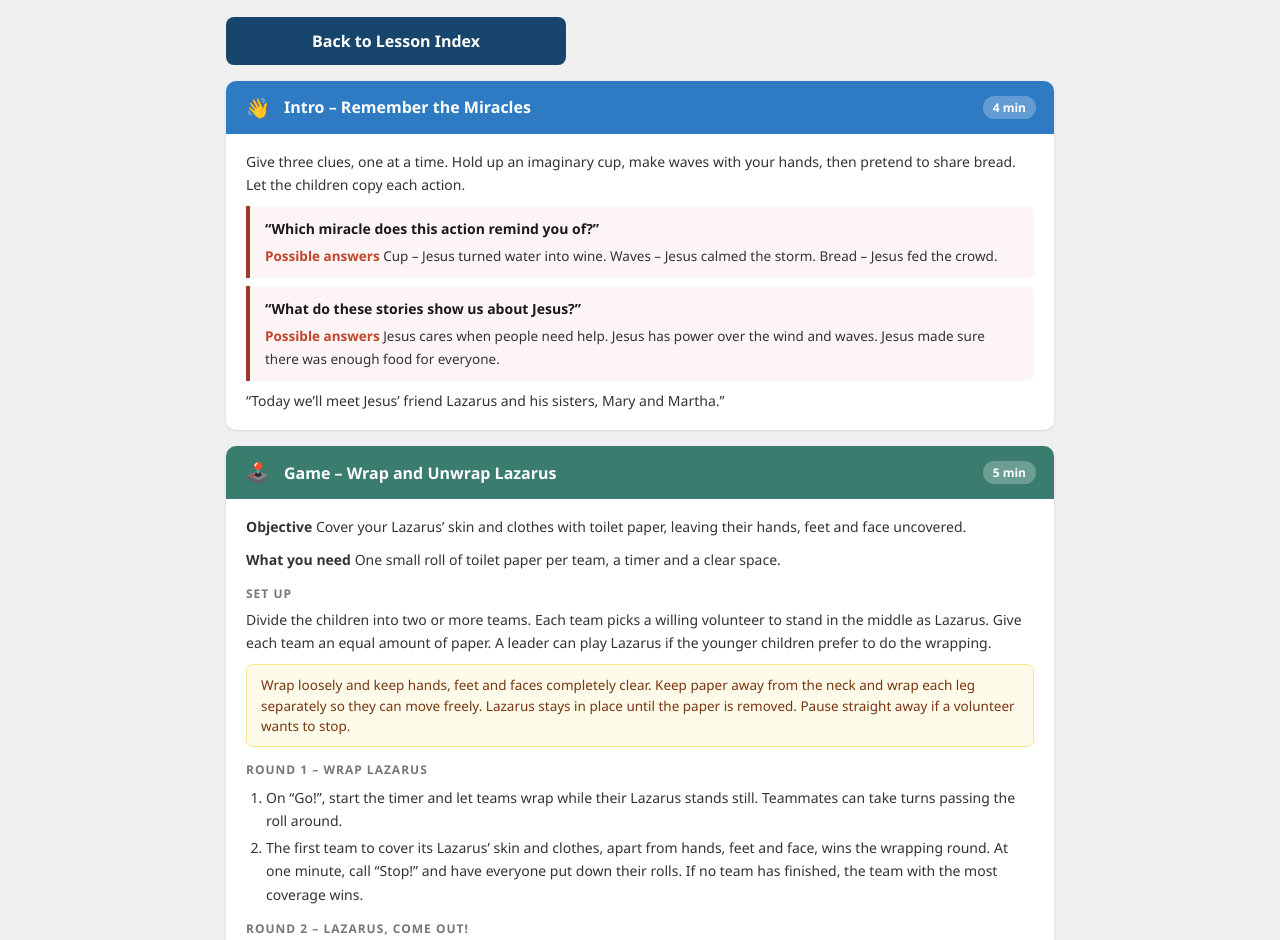
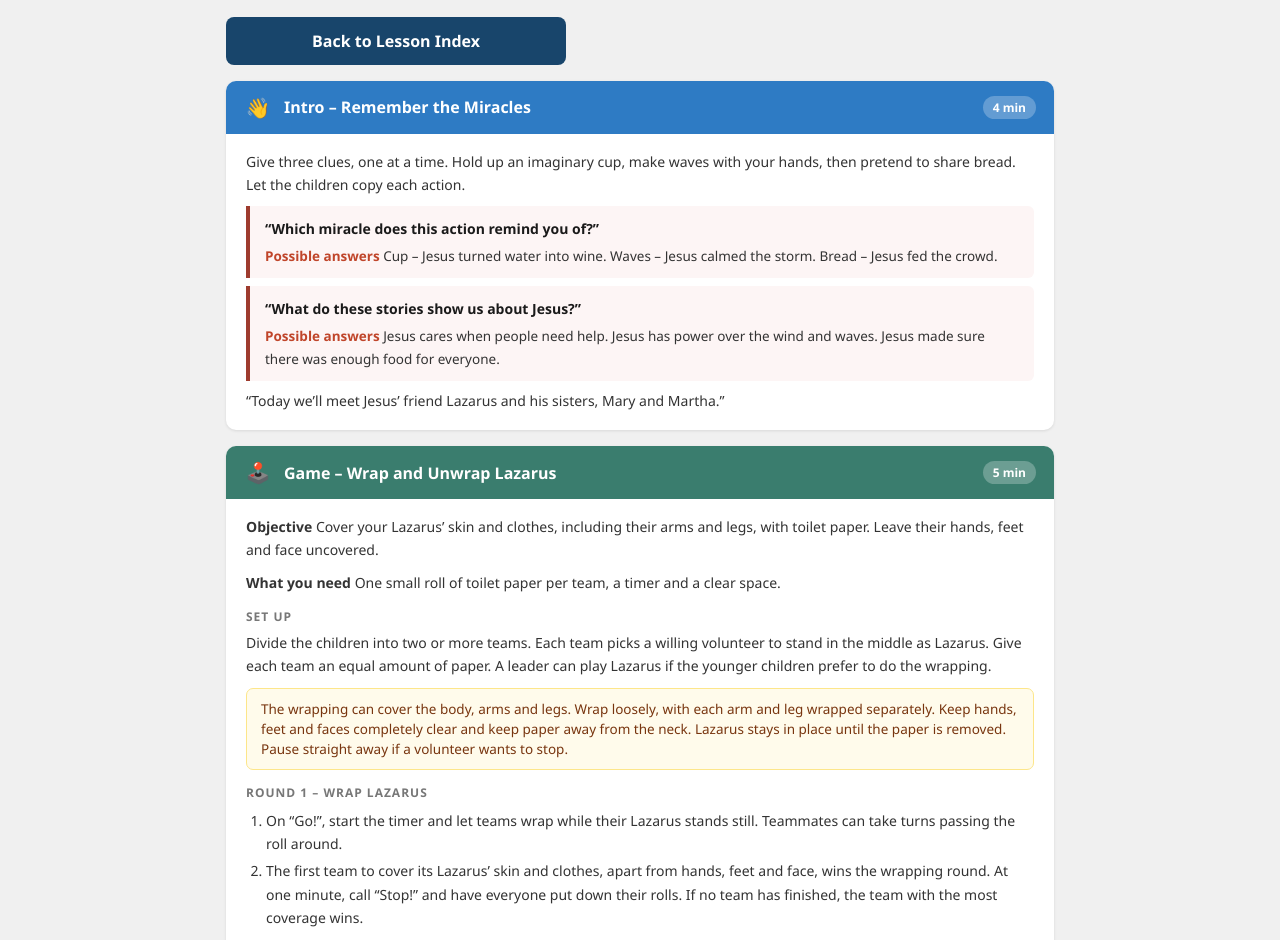
Before and after one commit to TheFieldsChurch/Kids-Church-Curriculum, a plain HTML site: page Miracles-of-Jesus/week-4.html in a window 1280 px wide. Shown: the part 129-1069 px from the top of the page. Drawn offline with Linux system fonts and the light colour scheme.

Commit message:
Clarify Lazarus wrapping includes arms and legs

```diff
--- a/Miracles-of-Jesus/week-4.html
+++ b/Miracles-of-Jesus/week-4.html
@@ -78,11 +78,11 @@
         <span class="seg-time">5 min</span>
       </div>
       <div class="segment-body">
-        <p><strong>Objective</strong> Cover your Lazarus’ skin and clothes with toilet paper, leaving their hands, feet and face uncovered.</p>
+        <p><strong>Objective</strong> Cover your Lazarus’ skin and clothes, including their arms and legs, with toilet paper. Leave their hands, feet and face uncovered.</p>
         <p><strong>What you need</strong> One small roll of toilet paper per team, a timer and a clear space.</p>
         <h3>Set Up</h3>
         <p>Divide the children into two or more teams. Each team picks a willing volunteer to stand in the middle as Lazarus. Give each team an equal amount of paper. A leader can play Lazarus if the younger children prefer to do the wrapping.</p>
-        <div class="leader-note">Wrap loosely and keep hands, feet and faces completely clear. Keep paper away from the neck and wrap each leg separately so they can move freely. Lazarus stays in place until the paper is removed. Pause straight away if a volunteer wants to stop.</div>
+        <div class="leader-note">The wrapping can cover the body, arms and legs. Wrap loosely, with each arm and leg wrapped separately. Keep hands, feet and faces completely clear and keep paper away from the neck. Lazarus stays in place until the paper is removed. Pause straight away if a volunteer wants to stop.</div>
         <h3>Round 1 – Wrap Lazarus</h3>
         <ol>
           <li>On “Go!”, start the timer and let teams wrap while their Lazarus stands still. Teammates can take turns passing the roll around.</li>
```
